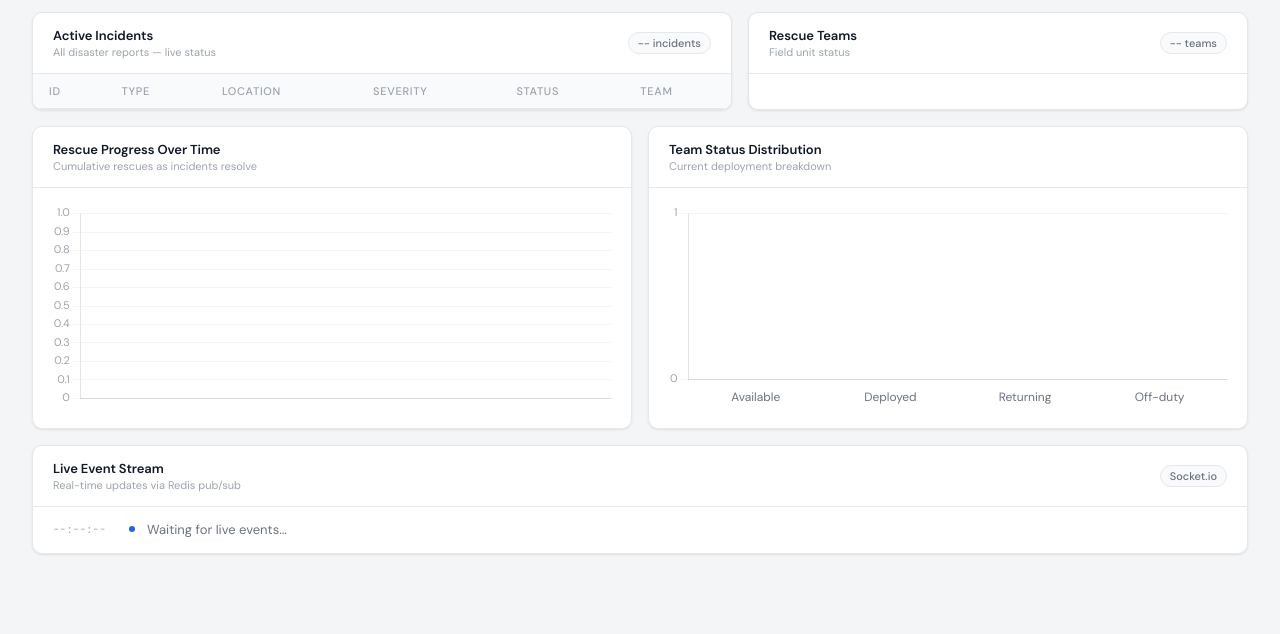
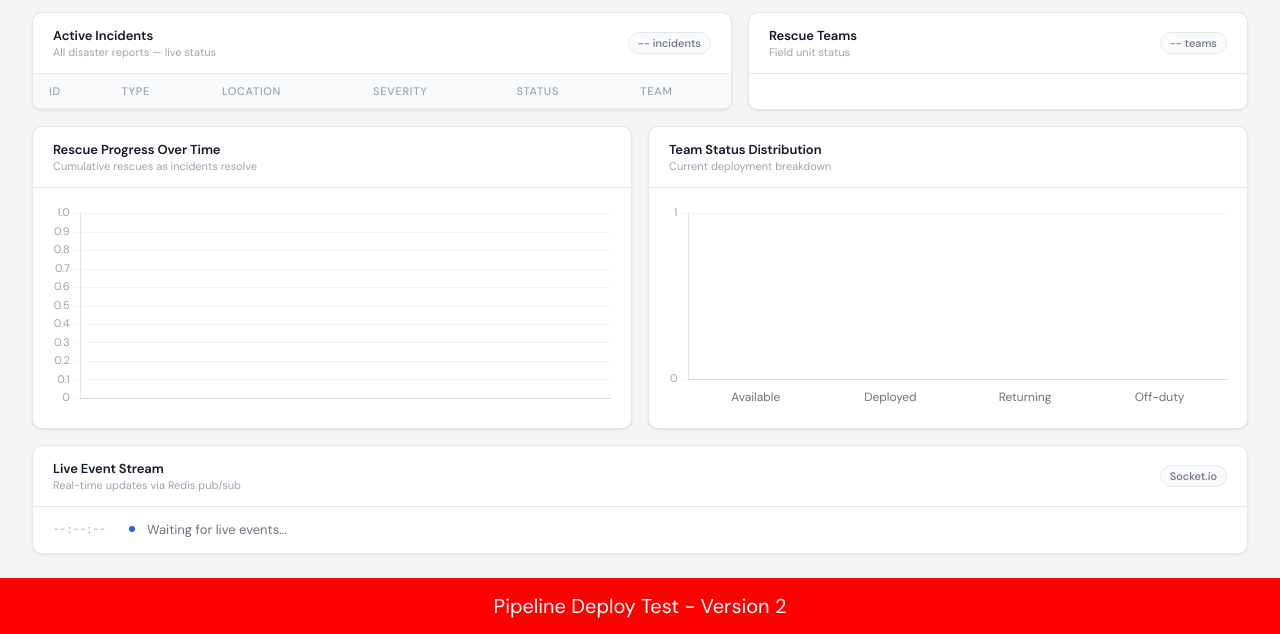
Before and after one commit to trishulj/disaster-management-dashboard, a plain HTML site: page frontend/index.html in a window 1280 px wide. Shown: the part 210-844 px from the top of the page. Before the commit the page ends 800 px from the top, so only its background shows below. Drawn offline with nearby package versions, Linux system fonts and the light colour scheme; no server answers.

Commit message:
add red banner

```diff
--- a/frontend/index.html
+++ b/frontend/index.html
@@ -778,3 +778,5 @@
 
 </body>
 </html>
+
+<div style="background:red; color:white; text-align:center; padding:15px; font-size:20px;">Pipeline Deploy Test - Version 2</div>
```
